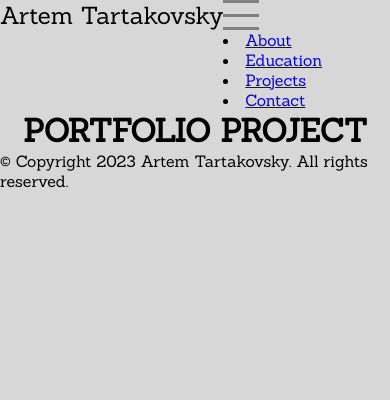
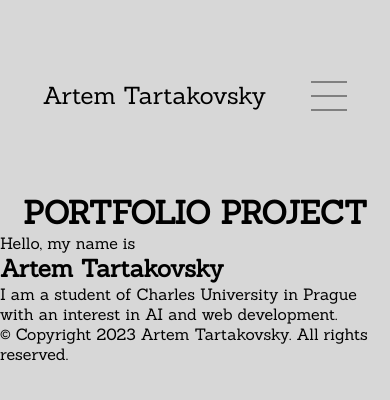
Before and after one commit to arthemis-2001/html-portfolio, a plain HTML site: page index.html in a window 390 px wide. Drawn offline with Linux system fonts and the light colour scheme.

Commit message:
Hamburger menu and profile text

```diff
--- a/css/master.css
+++ b/css/master.css
@@ -31,7 +31,7 @@ a,
 
 /* DESKTOP NAV */
 
-#desktop-nav,
+nav,
 .nav-links {
   display: flex;
   padding: 20px 20px;
@@ -58,7 +58,6 @@ a,
 }
 
 .logo {
-  text-align: center;
   font-size: 1.5rem;
 }
 
@@ -84,11 +83,62 @@ a,
 
 .hamburger-icon span {
   width: 100%;
-  height: 3px;
+  height: 2px;
   background-color: gray;
-  transition: margin-right 1s;
+  transition: all 0.5s ease-in-out;
 }
 
-.menu-clicks {
-  position: sticky;
+.menu-links {
+  position: absolute;
+  width: fit-content;
+  max-height: 0;
+  top: 100%;
+  right: 0;
+  background-color: white;
+  overflow: hidden;
+  transition: all 0.5s ease-in-out;
 }
+
+.menu-links a {
+  display: block;
+  padding: 10px;
+  text-align: center;
+  font-size: 1.5rem;
+  color: black;
+  text-decoration: none;
+  transition: all 0.5s ease-in-out;
+}
+
+.menu-links li {
+  list-style: none;
+}
+
+.menu-links.open {
+  max-height: 250px;
+}
+
+.hamburger-icon.open span:first-child {
+  transform: rotate(45deg) translate(10px, 10px);
+}
+
+.hamburger-icon.open span:nth-child(2) {
+  opacity: 0;
+}
+
+.hamburger-icon.open span:last-child {
+  transform: rotate(-45deg) translate(10px, -10px);
+}
+
+.hamburger-icon span:first-child {
+  transform: none;
+}
+
+.hamburger-icon span:first-child {
+  opacity: 1;
+}
+
+.hamburger-icon span:first-child {
+  transform: none;
+}
+
+/* SECTIONS */
--- a/index.html
+++ b/index.html
@@ -45,6 +45,16 @@
       </div>
     </nav>
     <h1>Portfolio Project</h1>
+    <section id="profile">
+      <!--<div class="profile-image">
+        <img src="images/profile.jpg" alt="Profile image" />
+      </div>-->
+      <div class="profile-text">
+        <p>Hello, my name is</p>
+        <h2 class="name">Artem Tartakovsky</h2>
+        <p>I am a student of Charles University in Prague with an interest in AI and web development.</p>
+      </div>
+    </section>
     <script src="js/main.js"></script>
   </body>
   <footer>
--- a/js/main.js
+++ b/js/main.js
@@ -0,0 +1,6 @@
+function toggleMenu() {
+    const menu = document.querySelector(".menu-links");
+    const icon = document.querySelector(".hamburger-icon");
+    menu.classList.toggle("open");
+    icon.classList.toggle("open");
+}
```
